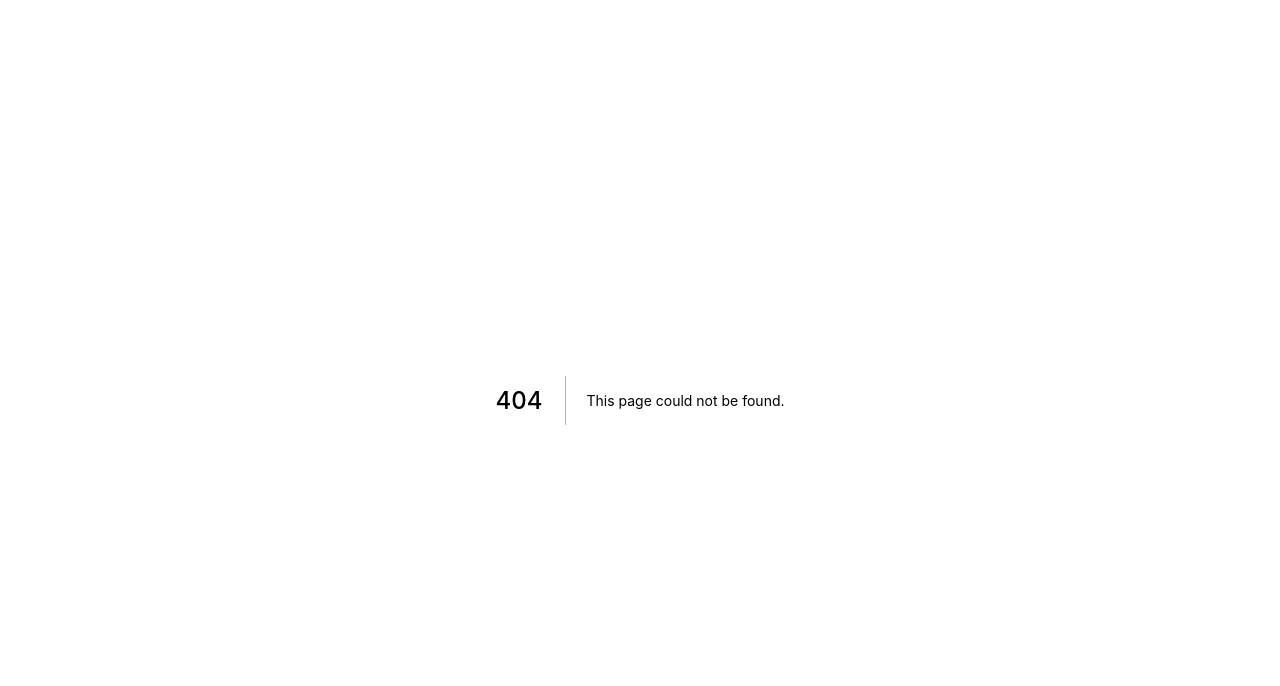
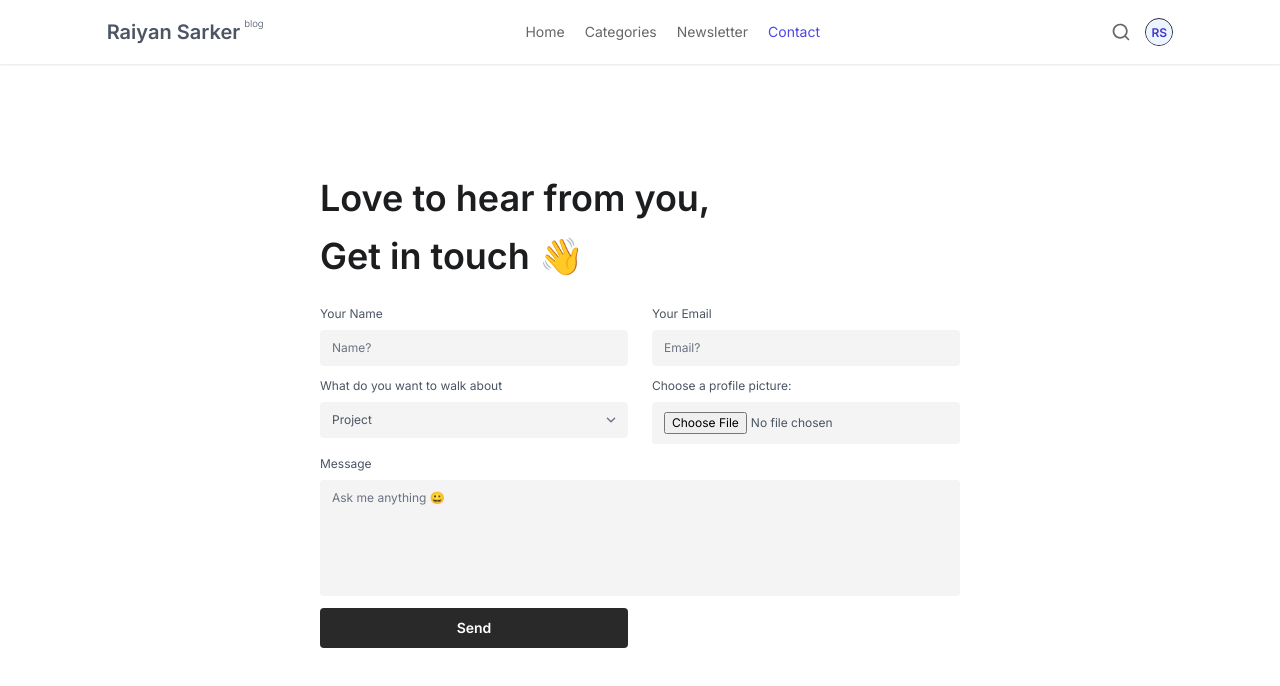
Before and after one commit to raiyansarker/blog.raiyansarker.com, a Next.js app: page /contact in a window 1280 px wide. Before the commit this address had no page. Shown: the top 686 px of the page. Built offline with nearby package versions, Linux system fonts and the light colour scheme.

Commit message:
Initial Design

```diff
--- /dev/null
+++ b/pages/contact.tsx
@@ -0,0 +1,83 @@
+import SkeletonLayout from '@layouts/skeleton';
+
+enum Subjects {
+  Project = 'project',
+  Query = 'query',
+  Feedback = 'feedback',
+  Other = 'other',
+}
+
+const Contact = () => {
+  return (
+    <>
+      <SkeletonLayout>
+        <div className="w-11/12 md:w-8/12 lg:w-6/12 mx-auto h-center grid place-items-center">
+          <div className="space-y-5 w-full my-8 mb-20">
+            <div className="text-4xl font-semibold text-secondary leading-relaxed">
+              <h2>Love to hear from you,</h2>
+              <h2>Get in touch 👋</h2>
+            </div>
+            <form className="grid grid-cols-1 md:grid-cols-2 gap-x-6 gap-y-3">
+              <label className="flex text-xs gap-y-2 text-dark-primary flex-col justify-start">
+                Your Name
+                <input
+                  type="text"
+                  className="form-input rounded text-xs bg-zinc-100 !ring-secondary border-none outline-none px-3 py-2.5"
+                  placeholder="Name?"
+                />
+              </label>
+              <label className="flex text-xs gap-y-2 text-dark-primary flex-col justify-start">
+                Your Email
+                <input
+                  type="text"
+                  className="form-input rounded text-xs !ring-secondary bg-zinc-100 border-none outline-none px-3 py-2.5"
+                  placeholder="Email?"
+                />
+              </label>
+              <label className="flex text-xs gap-y-2 text-dark-primary flex-col justify-start">
+                What do you want to walk about
+                <select
+                  className="form-select rounded text-xs !ring-secondary bg-zinc-100 border-none outline-none px-3 py-2.5"
+                  name="subject"
+                >
+                  {(Object.keys(Subjects) as (keyof typeof Subjects)[]).map(
+                    (subject, index) => (
+                      <option key={index} value={subject.toLowerCase()}>
+                        {subject}
+                      </option>
+                    )
+                  )}
+                </select>
+              </label>
+              <label className="flex text-xs gap-y-2 text-dark-primary flex-col justify-start">
+                Choose a profile picture:
+                <input
+                  type="file"
+                  name="avatar"
+                  className="form-input rounded text-xs !ring-secondary bg-zinc-100 border-none outline-none px-3 py-2.5"
+                  accept="image/png, image/jpeg"
+                />
+              </label>
+              <label className="col-span-full flex text-xs gap-y-2 text-dark-primary flex-col justify-start">
+                Message
+                <textarea
+                  rows={6}
+                  placeholder="Ask me anything 😀"
+                  className="resize-none form-textarea col-span-full rounded text-xs !ring-secondary bg-zinc-100 border-none outline-none px-3 py-2.5"
+                />
+              </label>
+              <button
+                className="col-span-1 font-semibold disabled:cursor-not-allowed text-white rounded text-sm bg-[#292929] h-full focus:outline-none hover:bg-dark-primary hover:text-white focus:bg-dark-primary focus:text-white transition py-2.5"
+                type="submit"
+              >
+                Send
+              </button>
+            </form>
+          </div>
+        </div>
+      </SkeletonLayout>
+    </>
+  );
+};
+
+export default Contact;
--- a/src/components/Footer/Subscribe.tsx
+++ b/src/components/Footer/Subscribe.tsx
@@ -69,30 +69,8 @@ const SubscribeForm = () => {
         />
         <button
           disabled={isSubmitting}
-          className="ease-linear flex flex-row items-center justify-center font-semibold disabled:cursor-not-allowed text-white rounded text-sm bg-[#292929] w-4/12 lg:w-3/12 h-full focus:outline-none hover:bg-indigo-500 hover:text-white focus:bg-indigo-500 focus:text-white transition"
+          className="ease-linear font-semibold disabled:cursor-not-allowed disabled:bg-dark-primary text-white rounded text-sm bg-[#292929] w-4/12 lg:w-3/12 h-full focus:outline-none hover:bg-dark-primary hover:text-white focus:bg-dark-primary focus:text-white transition"
         >
-          {isSubmitting && (
-            <svg
-              className="animate-spin inline-block aspect-square w-4 mr-2 text-white"
-              xmlns="http://www.w3.org/2000/svg"
-              fill="none"
-              viewBox="0 0 24 24"
-            >
-              <circle
-                className="opacity-25"
-                cx={12}
-                cy={12}
-                r={10}
-                stroke="currentColor"
-                strokeWidth={4}
-              />
-              <path
-                className="opacity-75"
-                fill="currentColor"
-                d="M4 12a8 8 0 0 1 8-8V0C5.373 0 0 5.373 0 12h4zm2 5.291A7.962 7.962 0 0 1 4 12H0c0 3.042 1.135 5.824 3 7.938l3-2.647z"
-              />
-            </svg>
-          )}
           Subscribe
         </button>
       </form>
--- a/tsconfig.json
+++ b/tsconfig.json
@@ -19,7 +19,8 @@
       // "@/*": ["*"],
       "@components/*": ["src/components/*"],
       "@styles/*": ["styles/*"],
-      "@layouts/*": ["src/layouts/*"]
+      "@layouts/*": ["src/layouts/*"],
+      "@shared/*": ["src/components/shared/*"]
     }
   },
   "include": ["next-env.d.ts", "**/*.ts", "**/*.tsx"],
```
